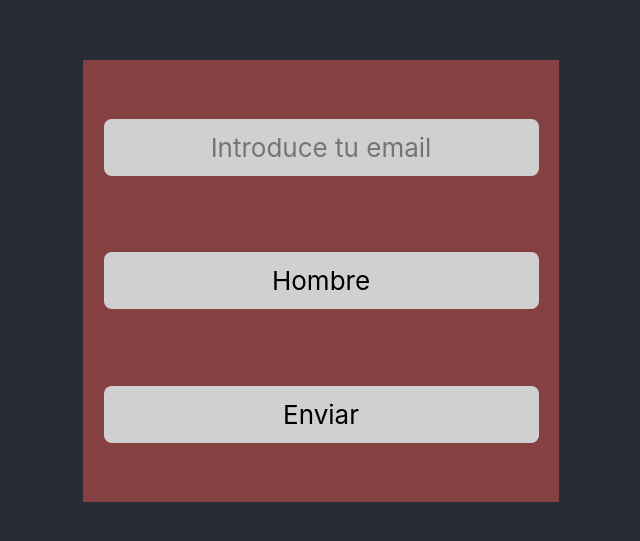
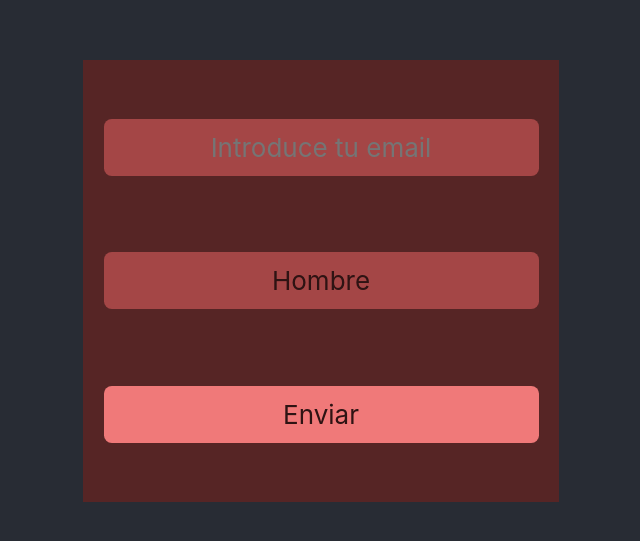
Before and after one commit to jbortweb/miapp, a React (Create React App) app: page / in a window 1280 px wide. Shown: the part 119-660 px from the top of the page, without its empty margins (319-959 px from the left). Built offline with nearby package versions, Linux system fonts and the light colour scheme.

Commit message:
Añadiendo estilos scss

```diff
--- a/package.json
+++ b/package.json
@@ -6,6 +6,7 @@
     "@testing-library/jest-dom": "^5.16.4",
     "@testing-library/react": "^13.3.0",
     "@testing-library/user-event": "^13.5.0",
+    "node-sass": "^7.0.1",
     "react": "^18.1.0",
     "react-dom": "^18.1.0",
     "react-scripts": "5.0.1",
--- /dev/null
+++ b/src/colors.scss
@@ -0,0 +1,4 @@
+$solidDark : rgb(46, 19, 19);
+$solid : rgb(86, 37, 37);
+$ligth : rgb(164, 70, 70);
+$ligthligth : rgb(240, 121, 121);
--- a/src/components/useForm/useForm.jsx
+++ b/src/components/useForm/useForm.jsx
@@ -1,5 +1,5 @@
 import React from 'react';
-import './useForm.css'
+import './useForm.scss'
 class UseForms extends React.Component {
     constructor(props) {
         super(props);
--- a/src/components/useForm/useForm.css
+++ b/src/components/useForm/useForm.scss
@@ -1,24 +1,30 @@
+@import '../../colors.scss';
+
 .useForm{
     display:flex;
     flex-direction: column;
     min-height: 50vh;
     justify-content: space-around;
     padding: 0.8em;
-    background-color: rgb(133, 65, 65);
-}
+    background-color: $solid;
 
-.useForm input,.useForm select {
+
+    input,select {
     all:unset;
     padding: 0.5em;
     border-radius: 0.3em;
-    background: rgb(208, 208, 208);
-    color: black;
-}
-.useForm button {
+    background: $ligth;
+    color: $solidDark;
+    }
+    button {
     all:unset;
     cursor: pointer;
     padding: 0.5em;
     border-radius: 0.3em;
-    background: rgb(208, 208, 208);
-    color: black;
+    background: $ligthligth;
+    color: $solidDark;
+    }
+    ::placeholder {
+        color:solidDark;
+    }
 }
```
Also changed, not shown: 1 other file (tests, documents, lock files or other folders).
